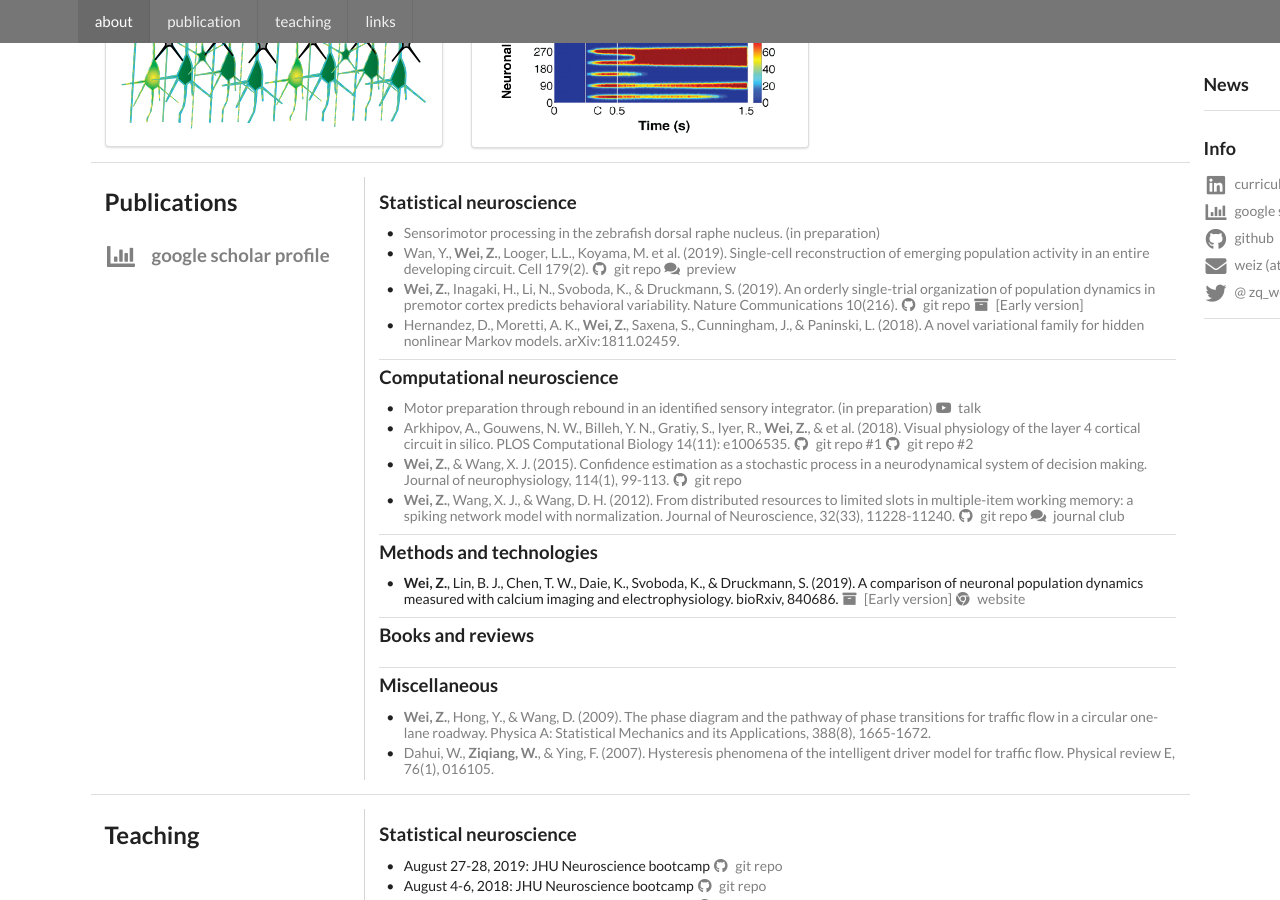
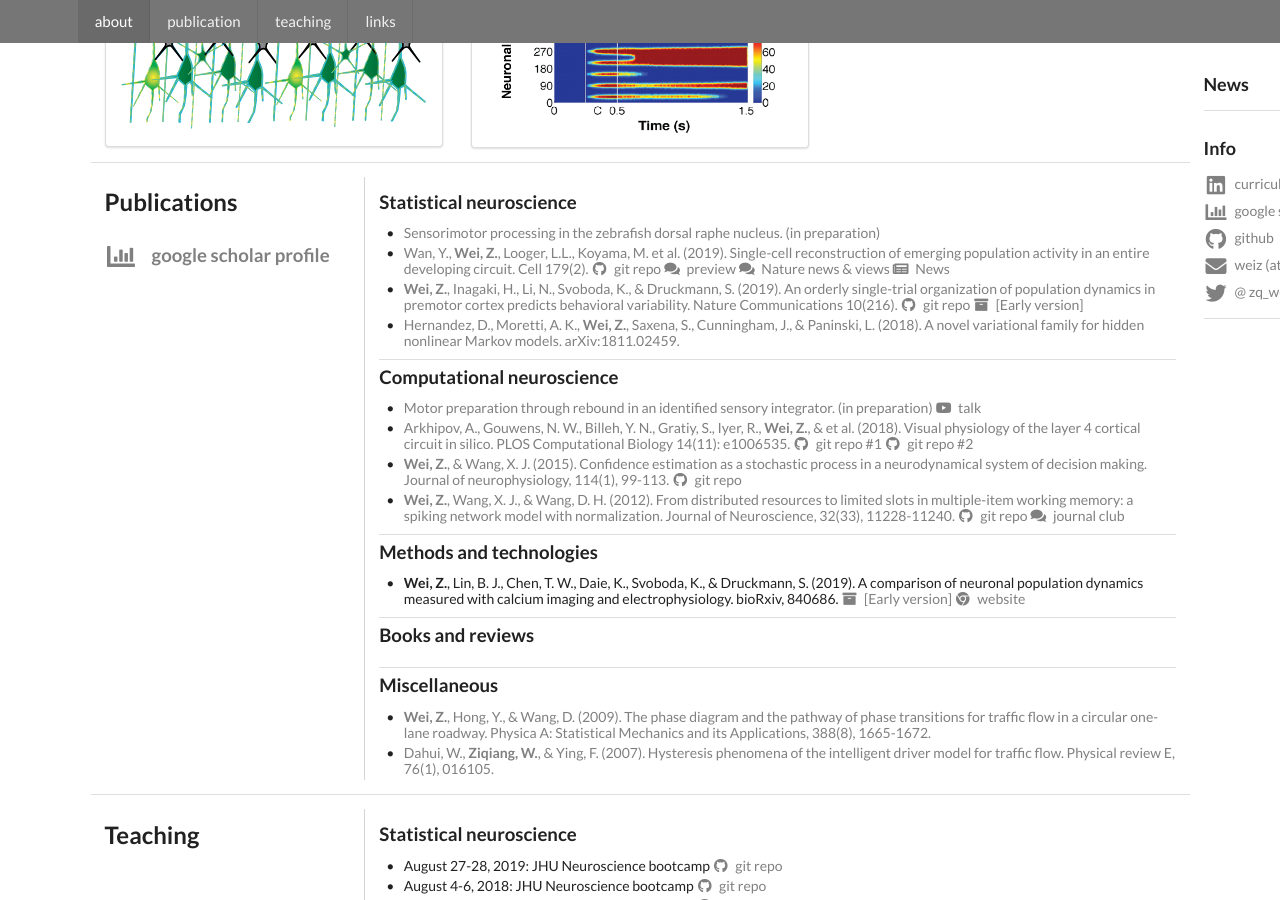
Before and after one commit to zqwei/zqwei.github.io, a Jekyll site: the page built from index.html, in a window 1280 px wide and 900 px high, scrolled down 837 px. Built offline with Jekyll 4.4.1, drawn with Linux system fonts in a browser that asks for light colours.

Commit message:
Update publication.html

```diff
--- a/_includes/publication.html
+++ b/_includes/publication.html
@@ -29,6 +29,12 @@
               </a>
               <a href="https://www.sciencedirect.com/science/article/pii/S0092867419310128">
               <i class="comments icon"></i> preview
+              </a>
+              <a href="https://www.nature.com/articles/d41586-019-03492-6">
+              <i class="comments icon"></i> Nature news & views
+              </a>
+              <a href="https://www.sciencedaily.com/releases/2019/09/190926141732.htm">
+              <i class="newspaper icon"></i> News
               </a>
             </div>
             <div class="item">
```
